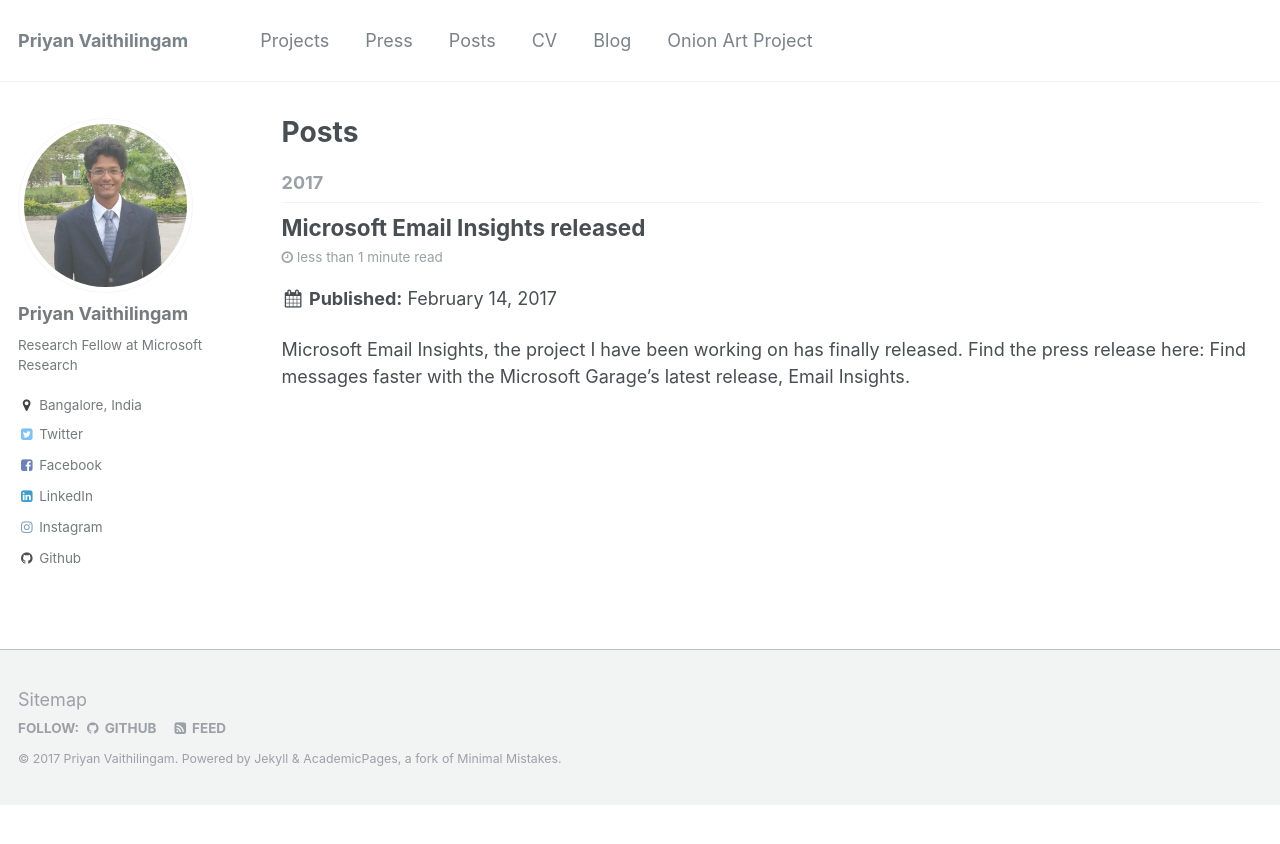
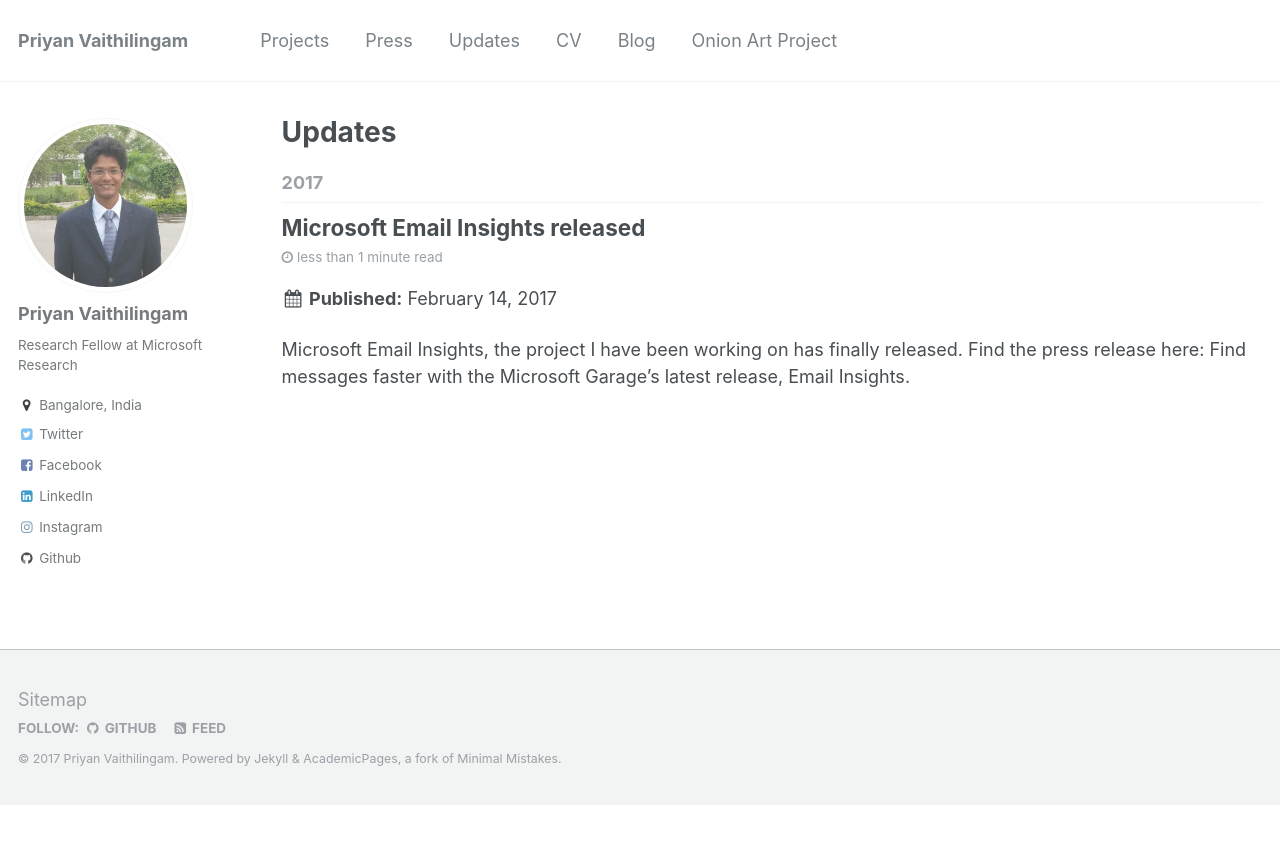
Before and after one commit to priyanmuthu/priyanmuthu.github.io, a Jekyll site: the page built from _pages/year-archive.html, in a window 1280 px wide. Shown: the top 844 px of the page. Built offline with Jekyll 4.4.1, drawn with Linux system fonts in a browser that asks for light colours.

Commit message:
renamed as updates

```diff
--- a/_data/navigation.yml
+++ b/_data/navigation.yml
@@ -6,7 +6,7 @@
   - title: "Press"
     url: /press/
 
-  - title: "Posts"
+  - title: "Updates"
     url: /year-archive/
 
   - title: "CV"
--- a/_pages/year-archive.html
+++ b/_pages/year-archive.html
@@ -1,12 +1,16 @@
 ---
 layout: archive
 permalink: /year-archive/
-title: "Posts"
+title: "Updates"
 author_profile: true
 redirect_from:
   - /wordpress/blog-posts/
   - /posts/
   - /posts.html
+  - /updates/
+  - /updates.html
+  - /update/
+  - /update.html
 ---
 
 {% include base_path %}
```
